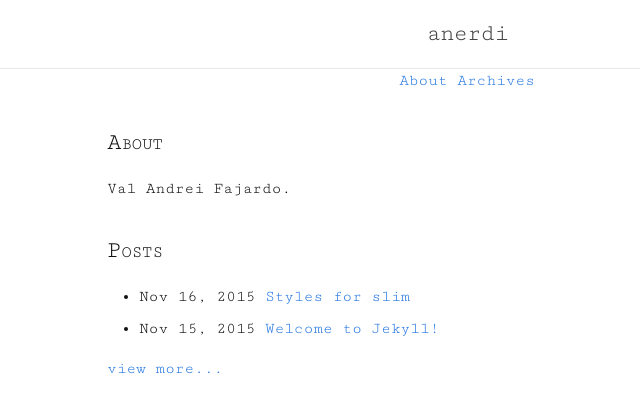
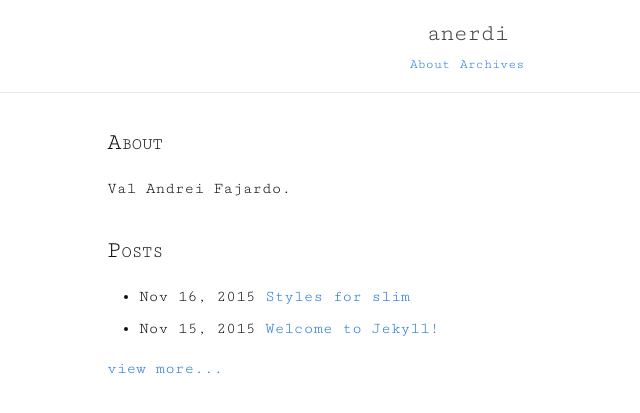
Before and after one commit to syaning/slim, a Jekyll site: the page built from index.html, in a window 1280 px wide. Shown: the top 413 px of the page, without its empty margins (173-813 px from the left). Built offline with Jekyll 4.4.1, drawn with Linux system fonts in a browser that asks for light colours.

Commit message:
move sub links in header

```diff
--- a/_includes/header.html
+++ b/_includes/header.html
@@ -4,7 +4,8 @@
     {% for sitePage in site.pages %}
     {% if sitePage.title %}
 
-    <a class="page-link" href="{{sitePage.url | prepend: site.baseurl }}">{{sitePage.title}}</a><span class="exclamationMark"></span>
+    <a class="main" href="{{sitePage.url | prepend: site.baseurl }}"><small>
+      {{sitePage.title}}</small></a><span class="exclamationMark"></span>
     {% endif %}
     {% endfor %}
     </center>
--- a/_layouts/default.html
+++ b/_layouts/default.html
@@ -3,12 +3,11 @@
   <head>
     <header class="site-header">
       <a class="site-title" href="{{ site.baseurl }}/">{{ site.title }}</a>
+      {% include header.html %}
     </header>
   </head>
   {% include head.html %}
   <body>
-    {% include header.html %}
-    <!-- {% include links.html %} -->
     <div class="page-content">
       {{ content }}
     </div>
--- a/css/main.scss
+++ b/css/main.scss
@@ -26,8 +26,6 @@ $grey-color-dark:  darken($grey-color, 25%);
 $on-palm:          600px;
 $on-laptop:        800px;
 
-
-
 // Use media queries like this:
 // @include media-query($on-palm) {
 //     .wrapper {
```
